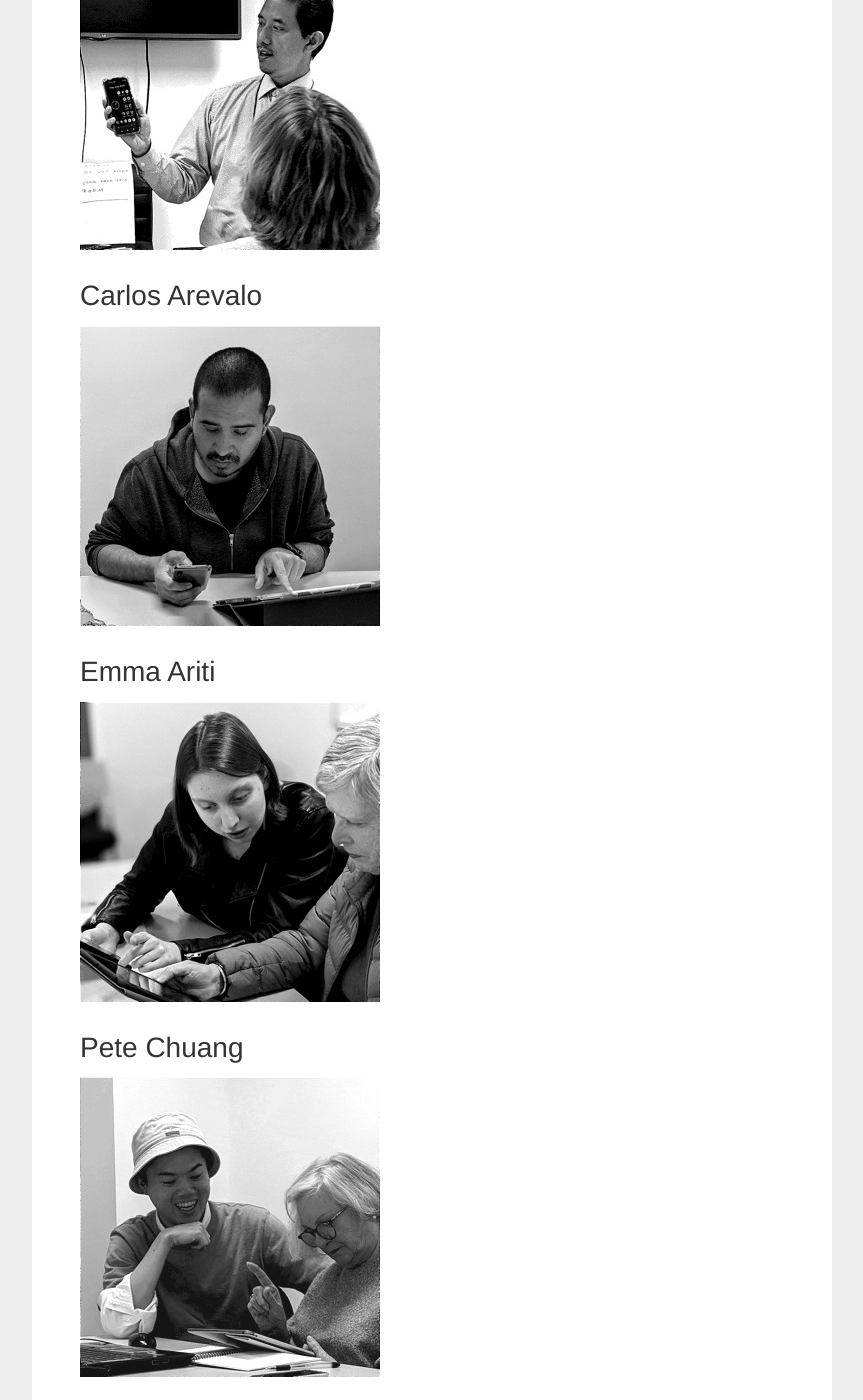
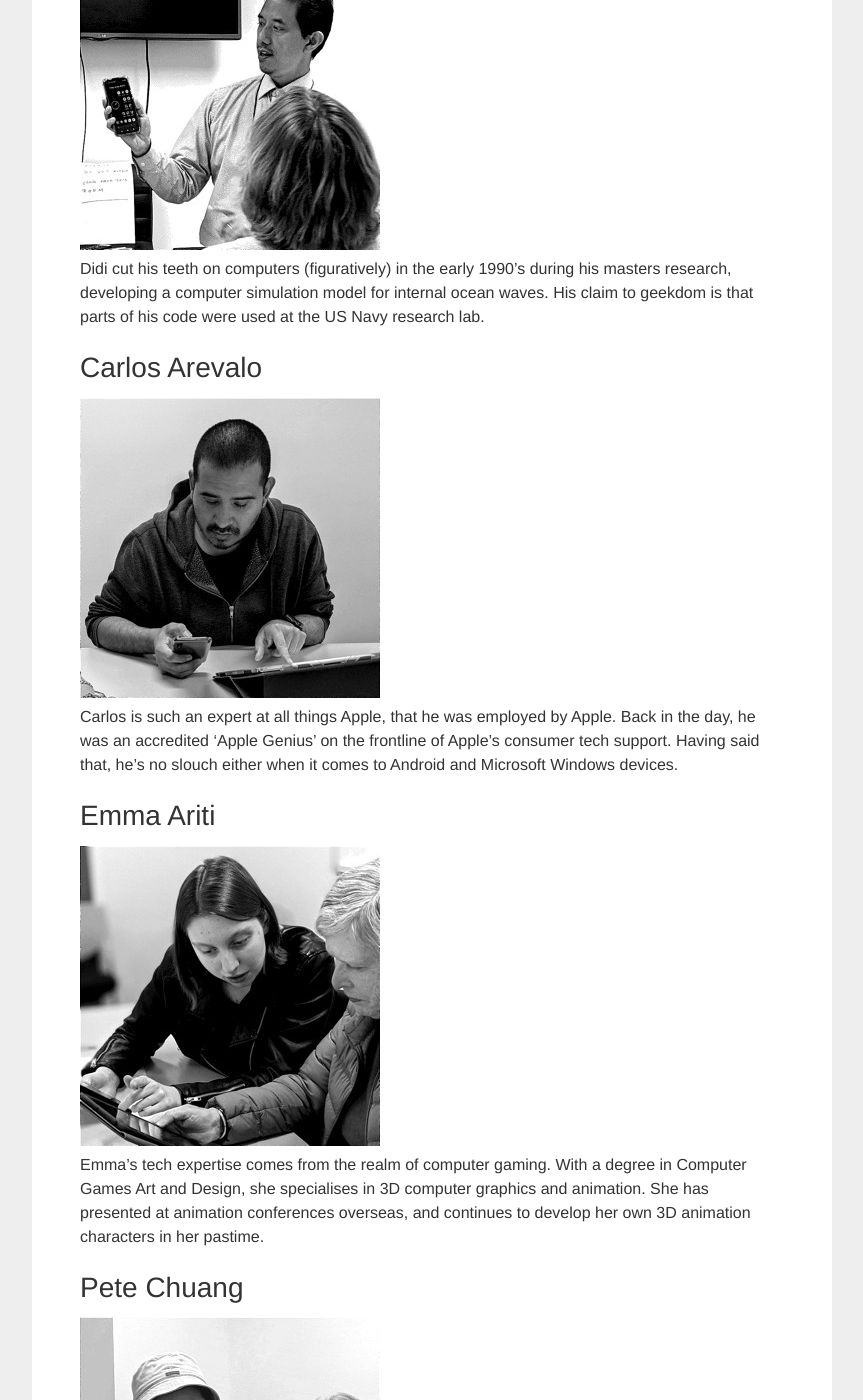
Before and after one commit to auxellbs/splconline.github.io, a Jekyll site: the page built from people/index.md, in a window 1280 px wide and 1400 px high, scrolled down 328 px. Shown: the whole window, without its empty margins (208-1071 px from the left). Built offline with Jekyll 4.4.1, drawn with Linux system fonts in a browser that asks for light colours; some of the changed text lies outside the part shown.

Commit message:
Added teacher blurbs

```diff
--- a/people/index.md
+++ b/people/index.md
@@ -5,12 +5,16 @@ title: People - SPLC Tech Skills for Seniors
 
 ## Didi Mudigdo
 ![Didi Mudigdo](/img/beconnected/didi.jpg)
+Didi cut his teeth on computers (figuratively) in the early 1990's during his masters research, developing a computer simulation model for internal ocean waves. His claim to geekdom is that parts of his code were used at the US Navy research lab.
 
 ## Carlos Arevalo
 ![Carlos Arevalo](/img/beconnected/carlos.jpg)
+Carlos is such an expert at all things Apple, that he was employed by Apple. Back in the day, he was an accredited 'Apple Genius' on the frontline of Apple's consumer tech support. Having said that, he's no slouch either when it comes to Android and Microsoft Windows devices.
 
 ## Emma Ariti
 ![Emma Ariti](/img/beconnected/emma.jpg)
+Emma's tech expertise comes from the realm of computer gaming. With a degree in Computer Games Art and Design, she specialises in 3D computer graphics and animation. She has presented at animation conferences overseas, and continues to develop her own 3D animation characters in her pastime.
 
 ## Pete Chuang
 ![Pete Chuang](/img/beconnected/pete.jpg)
+Pete is SPLC's computer graphic design specialist whose portfolio includes the window decals you see as you enter SPLC. His mastery of the complex field of computer graphic design puts him at ease with everything digital.
```
